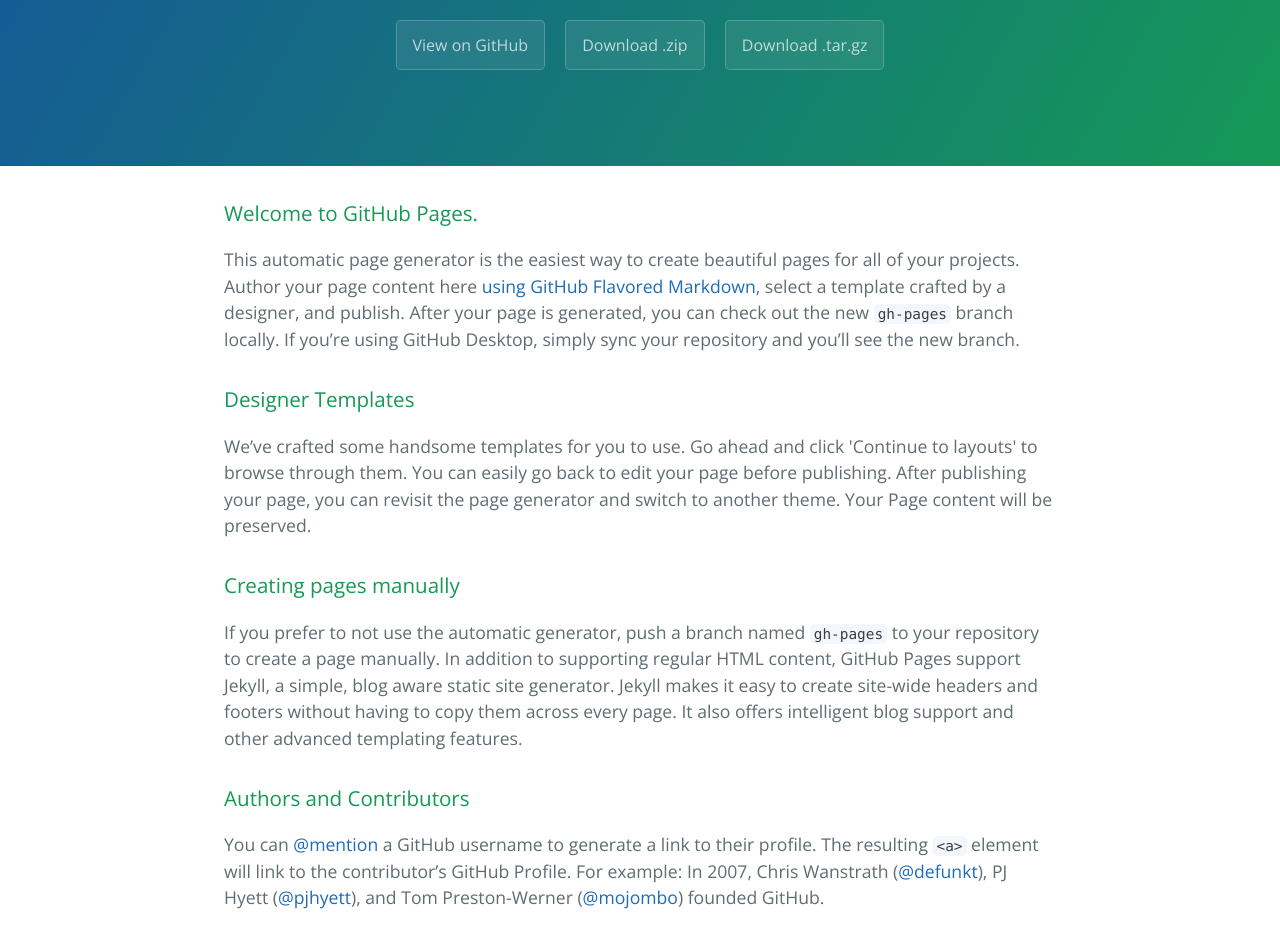
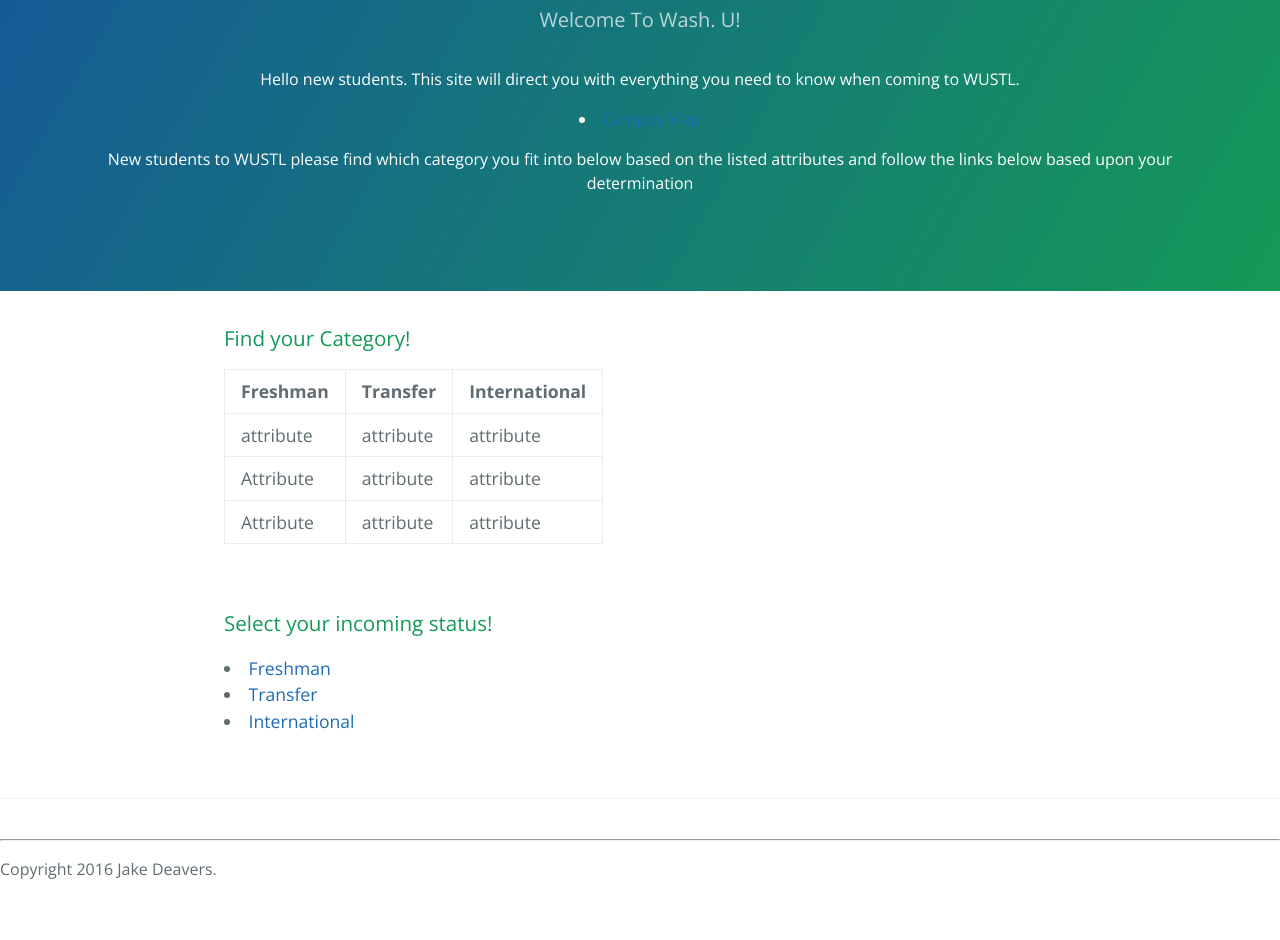
Before and after one commit to jakedeavers/SocialScene, a plain HTML site: page index.html in a window 1280 px wide. Shown: the part 170-1110 px from the top of the page. After the commit the page ends 1067 px from the top, so only its background shows below. Drawn offline with nearby package versions, Linux system fonts and the light colour scheme.

Commit message:
Update index.html

```diff
--- a/index.html
+++ b/index.html
@@ -2,56 +2,99 @@
 <html lang="en-us">
   <head>
     <meta charset="UTF-8">
-    <title>Socialscene by jakedeavers</title>
+    <title>New Students</title>
     <meta name="viewport" content="width=device-width, initial-scale=1">
     <link rel="stylesheet" type="text/css" href="stylesheets/normalize.css" media="screen">
     <link href='https://fonts.googleapis.com/css?family=Open+Sans:400,700' rel='stylesheet' type='text/css'>
+    <link rel="stylesheet" type="text/css" href="stylesheets/jquery.modal.css" media="screen">
     <link rel="stylesheet" type="text/css" href="stylesheets/stylesheet.css" media="screen">
-    <link rel="stylesheet" type="text/css" href="stylesheets/github-light.css" media="screen">
   </head>
   <body>
-    <section class="page-header">
-      <h1 class="project-name">Socialscene</h1>
-      <h2 class="project-tagline"></h2>
-      <a href="https://github.com/jakedeavers/SocialScene" class="btn">View on GitHub</a>
-      <a href="https://github.com/jakedeavers/SocialScene/zipball/master" class="btn">Download .zip</a>
-      <a href="https://github.com/jakedeavers/SocialScene/tarball/master" class="btn">Download .tar.gz</a>
-    </section>
 
-    <section class="main-content">
-      <h3>
-<a id="welcome-to-github-pages" class="anchor" href="#welcome-to-github-pages" aria-hidden="true"><span aria-hidden="true" class="octicon octicon-link"></span></a>Welcome to GitHub Pages.</h3>
+    <!-- Modals; Edit with care -->
+    <div id="img1" style="display:none;">
 
-<p>This automatic page generator is the easiest way to create beautiful pages for all of your projects. Author your page content here <a href="https://guides.github.com/features/mastering-markdown/">using GitHub Flavored Markdown</a>, select a template crafted by a designer, and publish. After your page is generated, you can check out the new <code>gh-pages</code> branch locally. If you’re using GitHub Desktop, simply sync your repository and you’ll see the new branch.</p>
+      <h2>Example Functional Form</h2>
 
-<h3>
-<a id="designer-templates" class="anchor" href="#designer-templates" aria-hidden="true"><span aria-hidden="true" class="octicon octicon-link"></span></a>Designer Templates</h3>
+      <form action="//formspree.io/simonyost+01@gmail.com" method="POST">
+        <div>
+          <label>name</label>
+          <input type="text" name="name" value="your name">
+        </div>
+        <div>
+          <label>email</label>
+          <input type="text" name="mail" value="your email">
+        </div>
+        <div>
+          <label>comment</label>
+          <input type="text" name="comment" value="your comment" size="50">
+        </div>
+        <div>
+          <input type="submit" value="Send">
+        </div>
+      </form>
 
-<p>We’ve crafted some handsome templates for you to use. Go ahead and click 'Continue to layouts' to browse through them. You can easily go back to edit your page before publishing. After publishing your page, you can revisit the page generator and switch to another theme. Your Page content will be preserved.</p>
+    </div>
 
-<h3>
-<a id="creating-pages-manually" class="anchor" href="#creating-pages-manually" aria-hidden="true"><span aria-hidden="true" class="octicon octicon-link"></span></a>Creating pages manually</h3>
+    <div class="container">
 
-<p>If you prefer to not use the automatic generator, push a branch named <code>gh-pages</code> to your repository to create a page manually. In addition to supporting regular HTML content, GitHub Pages support Jekyll, a simple, blog aware static site generator. Jekyll makes it easy to create site-wide headers and footers without having to copy them across every page. It also offers intelligent blog support and other advanced templating features.</p>
+      <section class="page-header">
+        <h1 class="project-name">New Students</h1>
+        <h2 class="project-tagline">Welcome To Wash. U!</h2>
+        <p>Hello new students. This site will direct you with everything you need to know when coming to WUSTL.</p>
+        <li>
+        <a href="http://wustl.edu">Campus Map</a>
+        </li>
+        <p>New students to WUSTL please find which category you fit into below based on the listed attributes and follow the links below based upon your determination</p>
+      </section>
 
-<h3>
-<a id="authors-and-contributors" class="anchor" href="#authors-and-contributors" aria-hidden="true"><span aria-hidden="true" class="octicon octicon-link"></span></a>Authors and Contributors</h3>
+      <section class="main-content">
+        <h3>Find your Category!</h3>
+        <table>
+          <tr>
+            <th>Freshman</th>
+            <th>Transfer</th>
+            <th>International</th>
+          </tr>
+          <tr>
+            <td>attribute</td>
+            <td>attribute</td>
+            <td>attribute</td>
+          </tr>
+          <tr>
+            <td>Attribute</td>
+            <td>attribute</td>
+            <td>attribute</td>
+          </tr>
+          <tr>
+            <td>Attribute</td>
+            <td>attribute</td>
+            <td>attribute</td>
+          </tr>
+        </table>
+        </section>
 
-<p>You can <a href="https://help.github.com/articles/basic-writing-and-formatting-syntax/#mentioning-users-and-teams" class="user-mention">@mention</a> a GitHub username to generate a link to their profile. The resulting <code>&lt;a&gt;</code> element will link to the contributor’s GitHub Profile. For example: In 2007, Chris Wanstrath (<a href="https://github.com/defunkt" class="user-mention">@defunkt</a>), PJ Hyett (<a href="https://github.com/pjhyett" class="user-mention">@pjhyett</a>), and Tom Preston-Werner (<a href="https://github.com/mojombo" class="user-mention">@mojombo</a>) founded GitHub.</p>
-
-<h3>
-<a id="support-or-contact" class="anchor" href="#support-or-contact" aria-hidden="true"><span aria-hidden="true" class="octicon octicon-link"></span></a>Support or Contact</h3>
-
-<p>Having trouble with Pages? Check out our <a href="https://help.github.com/pages">documentation</a> or <a href="https://github.com/contact">contact support</a> and we’ll help you sort it out.</p>
+         <section class="main-content">
+        <h3>Select your incoming status!</h3>
+        <li>
+        <a href="http://wustl.edu">Freshman</a>
+        </li>
+        <li>
+        <a href="http://wustl.edu">Transfer</a>
+        </li>
+        <li>
+        <a href="http://wustl.edu">International</a>
+        </li>
+      </section>
 
       <footer class="site-footer">
-        <span class="site-footer-owner"><a href="https://github.com/jakedeavers/SocialScene">Socialscene</a> is maintained by <a href="https://github.com/jakedeavers">jakedeavers</a>.</span>
+        <hr>
+        <p>Copyright 2016 Jake Deavers.</p>
+      </footer>
+      <!-- JavaScript; Do not edit below -->
+       <script src="js/jquery-1.12.0.min.js"></script>
+        <script src="js/jquery.modal.min.js"></script>
 
-        <span class="site-footer-credits">This page was generated by <a href="https://pages.github.com">GitHub Pages</a> using the <a href="https://github.com/jasonlong/cayman-theme">Cayman theme</a> by <a href="https://twitter.com/jasonlong">Jason Long</a>.</span>
-      </footer>
-
-    </section>
-
-
+    </div>
   </body>
 </html>
```
